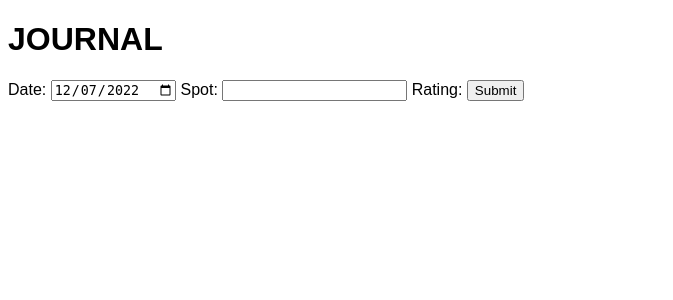
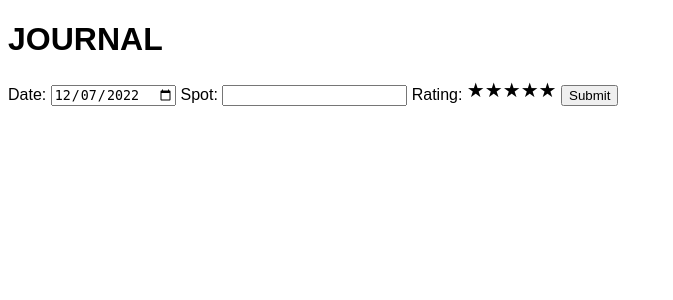
Before and after one commit to benkhuber/swelljam, a Node server app: page /journal in a window 1280 px wide. Shown: the part 26-326 px from the top of the page, without its empty margins (0-673 px from the left). Run offline with Node 20, Linux system fonts and the light colour scheme; some libraries are stand-ins or nearby versions.

Commit message:
Star rating system init

```diff
--- a/public/css/style.css
+++ b/public/css/style.css
@@ -1,3 +1,69 @@
 body {
     font-family: sans-serif;
 }
+
+.rating {
+    display: inline-block;
+    position: relative;
+    height: 20px;
+    line-height: 20px;
+    font-size: 20px;
+  }
+
+  .rating label {
+    position: absolute;
+    top: 0;
+    left: 0;
+    height: 100%;
+    cursor: pointer;
+  }
+
+  .rating label:last-child {
+    position: static;
+  }
+
+  .rating label:nth-child(1) {
+    z-index: 5;
+  }
+
+  .rating label:nth-child(2) {
+    z-index: 4;
+  }
+
+  .rating label:nth-child(3) {
+    z-index: 3;
+  }
+
+  .rating label:nth-child(4) {
+    z-index: 2;
+  }
+
+  .rating label:nth-child(5) {
+    z-index: 1;
+  }
+
+  .rating label input {
+    position: absolute;
+    top: 0;
+    left: 0;
+    opacity: 0;
+  }
+
+  .rating label .icon {
+    float: left;
+    color: transparent;
+  }
+
+  .rating label:last-child .icon {
+    color: #000;
+  }
+
+  .rating:not(:hover) label input:checked ~ .icon,
+  .rating:hover label:hover input ~ .icon {
+    color: #09f;
+  }
+
+  .rating label input:focus:not(:checked) ~ .icon:last-child {
+    color: #000;
+    text-shadow: 0 0 5px #09f;
+  }
--- a/public/js/journal.js
+++ b/public/js/journal.js
@@ -1,5 +1,9 @@
-date = new Date()
+let rating = document.querySelectorAll('#icon')
 
-currentDate = `${date.getFullYear()}-${date.getMonth()+1}-${date.getDate()}`
+Array.from(rating).forEach( (el) => {
+    el.addEventListener('click', getRating)
+})
 
-console.log(currentDate)
+function getRating() {
+    console.log('yes')
+}
--- a/views/journal.ejs
+++ b/views/journal.ejs
@@ -18,14 +18,46 @@
     <form>
         Date: <input type="date" value="<%= currentDate %>">
         Spot: <input type="text">
-        Rating:
-    </label>
+        Rating: <div class="rating">
+            <label>
+              <input type="radio" name="stars" value="1" />
+              <span class="icon">★</span>
+            </label>
+            <label>
+              <input type="radio" name="stars" value="2" />
+              <span class="icon">★</span>
+              <span class="icon">★</span>
+            </label>
+            <label>
+              <input type="radio" name="stars" value="3" />
+              <span class="icon">★</span>
+              <span class="icon">★</span>
+              <span class="icon">★</span>
+            </label>
+            <label>
+              <input type="radio" name="stars" value="4" />
+              <span class="icon">★</span>
+              <span class="icon">★</span>
+              <span class="icon">★</span>
+              <span class="icon">★</span>
+            </label>
+            <label>
+              <input type="radio" name="stars" value="5" />
+              <span class="icon">★</span>
+              <span class="icon">★</span>
+              <span class="icon">★</span>
+              <span class="icon">★</span>
+              <span class="icon">★</span>
+            </label>
+        </div>
 
         <input type="submit">
     </form>
 
 
 
+
+
     <script src="js/journal.js"></script>
 </body>
 </html>
```
